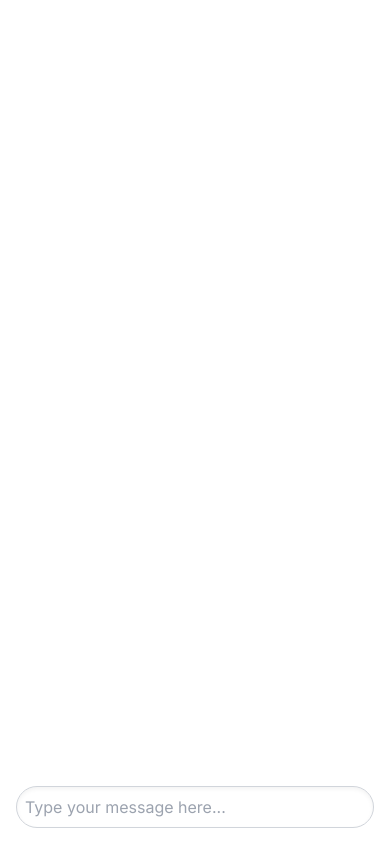
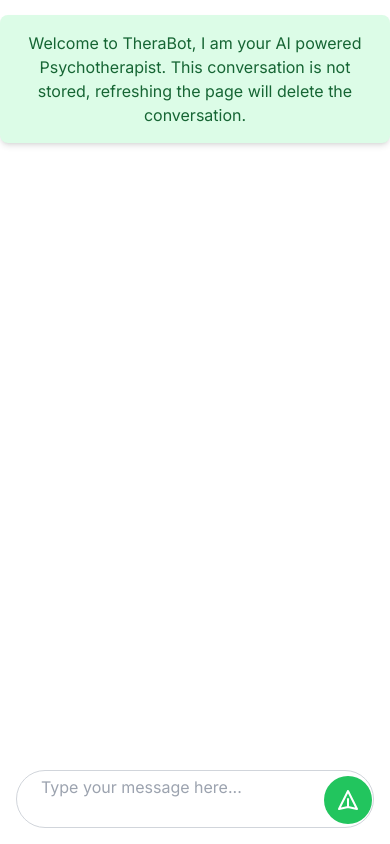
Before and after one commit to SymonMuchemi/vercel-therabot-ai, a Next.js app: page / in a window 390 px wide. Built offline with nearby package versions, Linux system fonts and the light colour scheme.

Commit message:
Update page component
New style and responsiveness added

```diff
--- a/app/page.tsx
+++ b/app/page.tsx
@@ -1,14 +1,18 @@
 "use client";
 
 import { useChat } from "ai/react";
-import { useRef, useEffect } from "react";
+import { useRef, useEffect, useState } from "react";
 import Markdown from "react-markdown";
 import rehypeHighlight from "rehype-highlight";
 
 export default function Chat() {
   const { messages, input, handleInputChange, handleSubmit } = useChat();
+  const [showWelcome, setShowWelcome] = useState(true);
+  const [inputHeight, setInputHeight] = useState("48px"); // Initial height same as button
+  const [maxHeightReached, setMaxHeightReached] = useState(false);
 
   const bottomRef = useRef<HTMLDivElement>(null);
+  const inputRef = useRef<HTMLTextAreaElement>(null);
 
   useEffect(() => {
     if (bottomRef.current) {
@@ -16,9 +20,41 @@
     }
   }, [messages]);
 
+  useEffect(() => {
+    if (messages.length > 0) {
+      setShowWelcome(false);
+    }
+  }, [messages]);
+
+  const handleInput = (e: React.ChangeEvent<HTMLTextAreaElement>) => {
+    handleInputChange(e);
+    if (inputRef.current) {
+      // Reset the height to calculate the new height
+      inputRef.current.style.height = "auto";
+      const newHeight = inputRef.current.scrollHeight;
+      if (newHeight > 200) {
+        setMaxHeightReached(true);
+        setInputHeight("200px");
+      } else {
+        setMaxHeightReached(false);
+        setInputHeight(`${newHeight}px`);
+      }
+    }
+  };
+
   return (
-    <div className="flex flex-col w-full max-w-md py-24 mx-auto stretch">
-      <div className="flex-1 overflow-y-auto mb-4">
+    <div className="flex flex-col w-full max-w-2xl py-24 mx-auto mt-[15px] stretch relative">
+      {showWelcome && (
+        <div className="absolute top-0 left-0 right-0 p-4 bg-green-100 text-green-800 rounded-lg shadow-md mb-4 z-10">
+          <p className="text-center">
+            Welcome to TheraBot, I am your AI powered Psychotherapist. This
+            conversation is not stored, refreshing the page will delete the
+            conversation.
+          </p>
+        </div>
+      )}
+
+      <div className="flex-1 overflow-y-auto mb-4 px-4">
         {messages.map((m) => (
           <div
             key={m.id}
@@ -27,8 +63,8 @@
             <div
               className={`inline-block p-3 rounded-lg ${
                 m.role === "user"
-                  ? "bg-blue-500 text-white"
-                  : "bg-gray-200 text-gray-800"
+                  ? "bg-blue-500 text-white max-w-[80%]"
+                  : "bg-green-200 text-green-800 max-w-[80%]"
               }`}
             >
               <Markdown
@@ -41,24 +77,30 @@
             <p className="mt-1 text-xs text-gray-500">
               {m.role === "user" ? "You" : "TheraBot"}
             </p>
-            <div ref={bottomRef} />
           </div>
         ))}
+        <div ref={bottomRef} />
       </div>
 
       <form
         onSubmit={handleSubmit}
-        className="fixed bottom-0 w-full m-auto bg-white p-4"
+        className="fixed bottom-0 w-full max-w-2xl m-auto bg-white p-4 flex flex-col"
       >
-        <input
-          className="w-full max-w-md p-2 border border-gray-300 rounded-full shadow-inner focus:outline-none focus:ring-2 focus:ring-blue-500"
+        <div className="flex-grow flex items-end border border-gray-300 rounded-full focus-within:ring-2 focus-within:ring-green-500 p-1">
+          <textarea
+            ref={inputRef}
+            className={`flex-grow pr-[45px] pl-5 rounded-full focus:outline-none resize-none ${
+              maxHeightReached ? "overflow-y-auto" : "overflow-hidden"
+            }`}
             value={input}
             placeholder="Type your message here..."
-          onChange={handleInputChange}
+            onChange={handleInput}
+            style={{ height: inputHeight }}
           />
           <button
             type="submit"
-          className="absolute bottom-0 ml-4 transform -translate-y-1/2 bg-blue-500 text-white rounded-full p-2"
+            className="absolute right-4 mr-[2px] bg-green-500 text-white rounded-full w-12 h-12 flex items-center justify-center"
+            style={{ bottom: "20px" }}
           >
             <svg
               xmlns="http://www.w3.org/2000/svg"
@@ -75,6 +117,7 @@
               />
             </svg>
           </button>
+        </div>
       </form>
     </div>
   );
```
Lines whose indentation alone changed are shown as unchanged.
